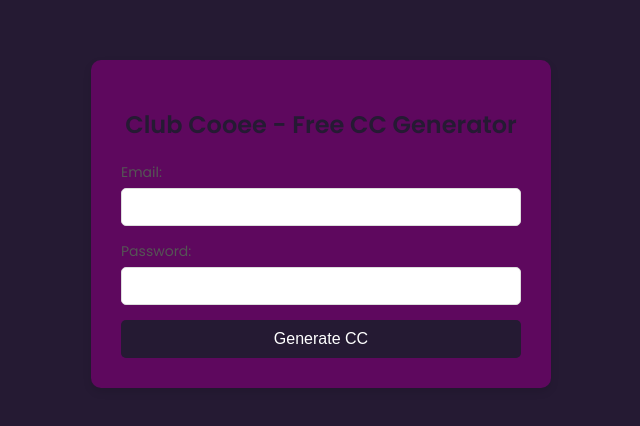
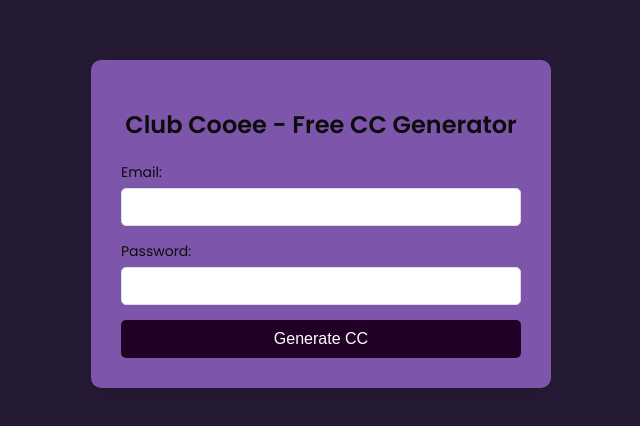
Before and after one commit to Club-Cooee/Club-Cooee-CC-generator, a plain HTML site: page index.html in a window 1280 px wide. Shown: the part 176-602 px from the top of the page, without its empty margins (319-959 px from the left). Drawn offline with Linux system fonts and the light colour scheme.

Commit message:
Update index.html

```diff
--- a/index.html
+++ b/index.html
@@ -20,7 +20,7 @@
     }
 
     .container {
-      background: rgb(94, 8, 94);
+      background: hsl(268, 33%, 50%);
       padding: 30px;
       border-radius: 10px;
       box-shadow: 0 4px 8px rgba(0, 0, 0, 0.1);
@@ -31,7 +31,7 @@
     }
 
     h1 {
-      color: hsl(268, 33%, 15%);
+      color: #0d0c0c;
       margin-bottom: 20px;
       font-size: 24px;
     }
@@ -43,7 +43,7 @@
 
     label {
       font-size: 14px;
-      color: #555;
+      color: #0c0c0c;
       margin-bottom: 5px;
       text-align: left;
     }
@@ -63,7 +63,7 @@
     }
 
     button {
-      background-color: hsl(268, 33%, 15%);
+      background-color: #210226;
       color: white;
       padding: 10px;
       border: none;
```
